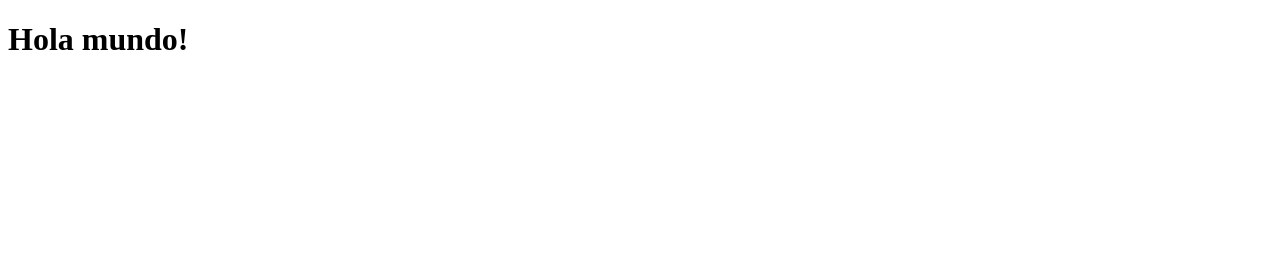
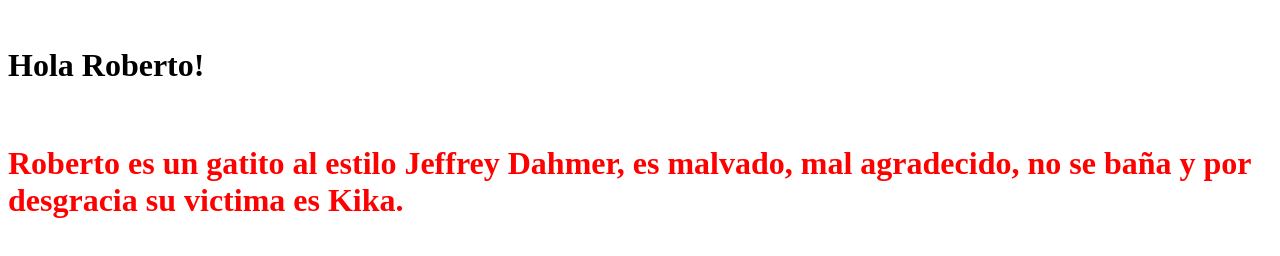
Before and after one commit to marissa-gn/PruebaAppService, a plain HTML site: page index.html in a window 1280 px wide. Drawn offline with Linux system fonts and the light colour scheme.

Commit message:
Update index.html

```diff
--- a/index.html
+++ b/index.html
@@ -1,9 +1,10 @@
 <!DOCTYPE html>
 <html>
 <head>
-  <title>Hola Mundo</title>
+ <title>Hola Mundo</title>
 </head>
 <body>
-  <h1>Hola mundo!</h1>
+ <h1>Hola Roberto!</h1>
+ <h1 style="color: red;">Roberto es un gatito al estilo Jeffrey Dahmer, es malvado, mal agradecido, no se baña y por desgracia su victima es Kika.</h1>
 </body>
 </html>
```
